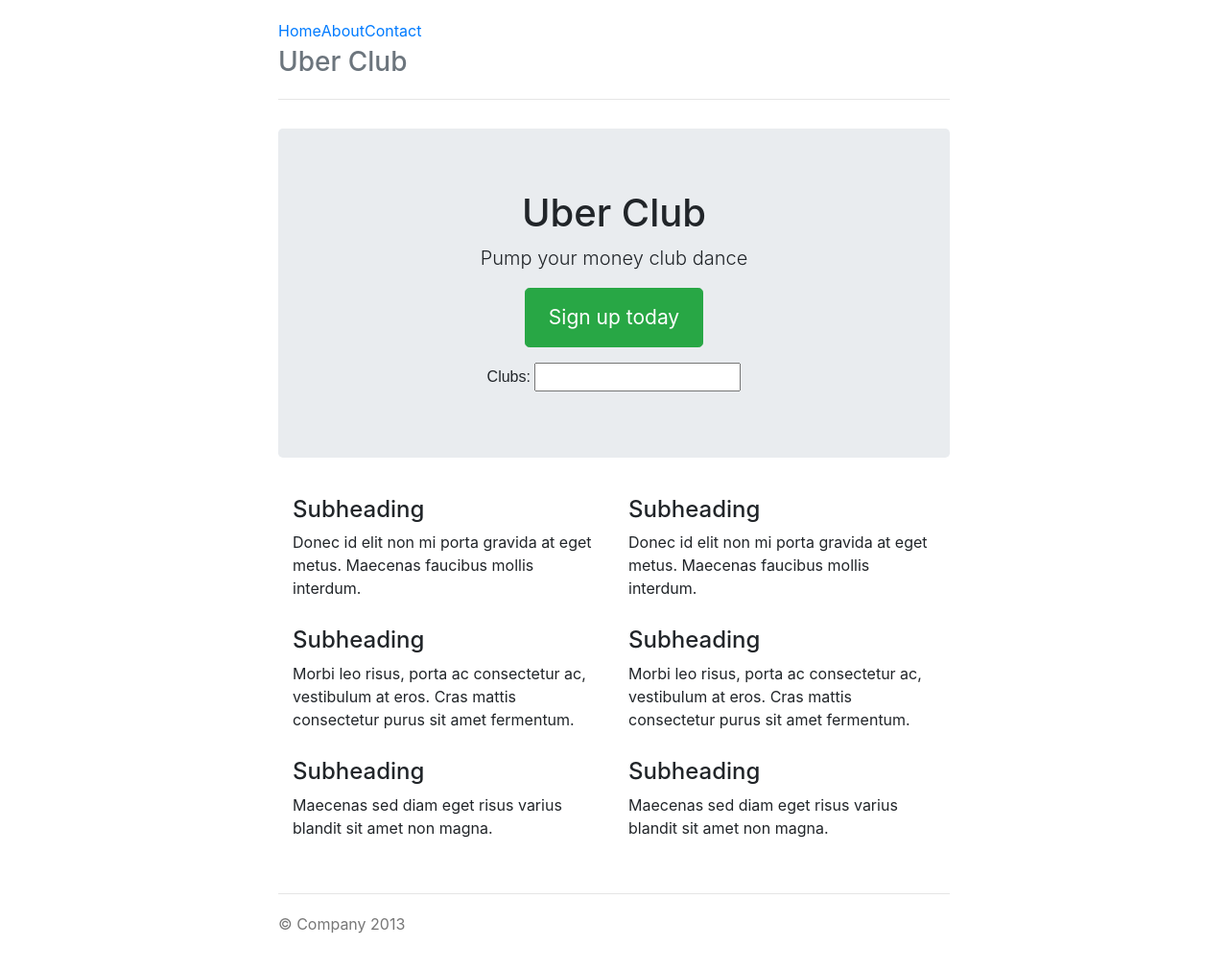
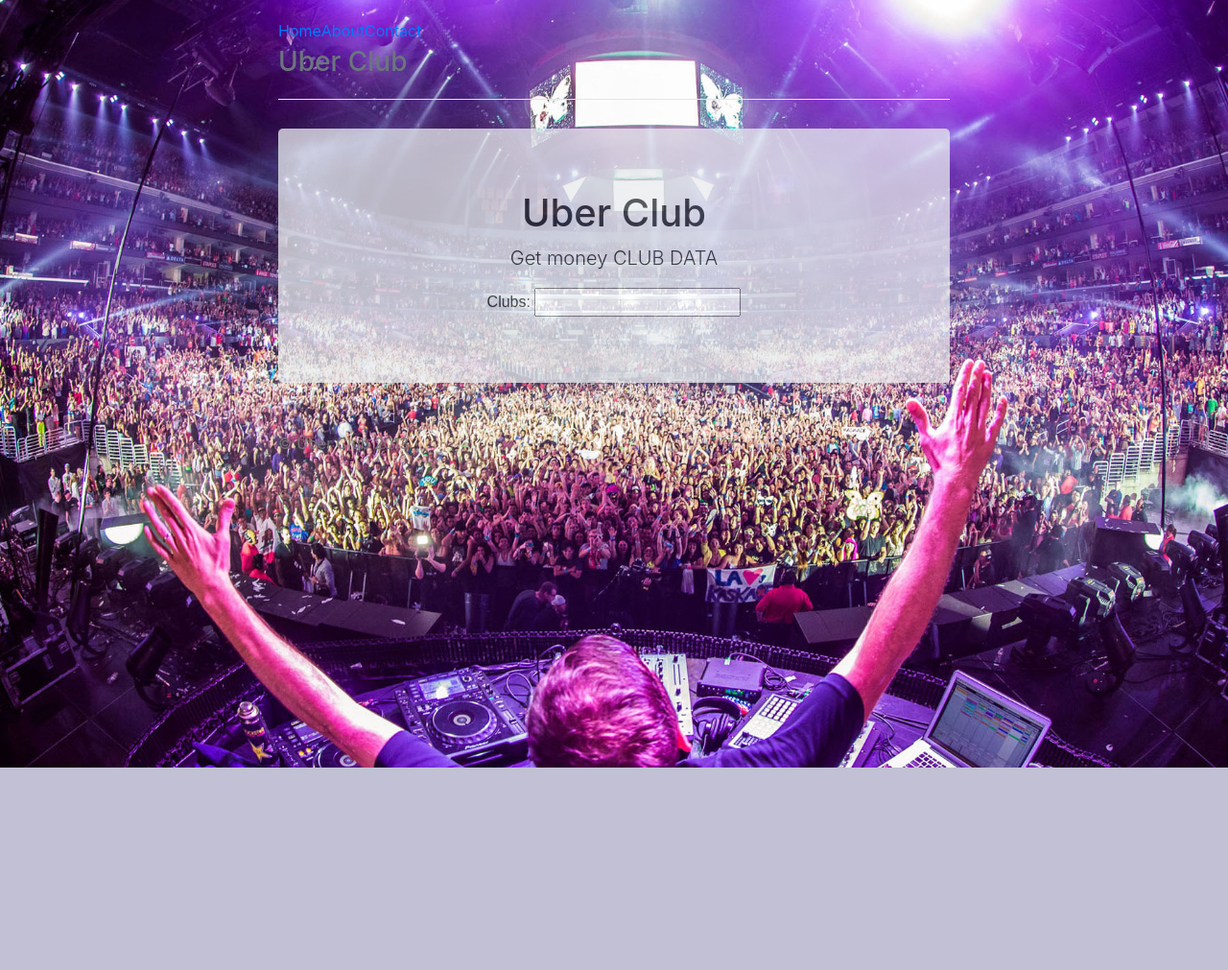
Before and after one commit to stewsmith/uber_club, a Flask app: page / in a window 1280 px wide. Shown: the whole page at 96% size. After the commit the page ends 800 px from the top, so only its background shows below. Run offline with Flask 2, Linux system fonts and the light colour scheme; data that the repository does not hold is empty; some libraries are stand-ins or nearby versions.

Commit message:
style background

```diff
--- a/web_app/static/jumbotron-narrow.css
+++ b/web_app/static/jumbotron-narrow.css
@@ -28,7 +28,6 @@
 .footer {
   padding-top: 19px;
   color: #777;
-  border-top: 1px solid #e5e5e5;
 }
 
 /* Customize container */
@@ -45,6 +44,7 @@
 .jumbotron {
   text-align: center;
   border-bottom: 1px solid #e5e5e5;
+  opacity: 0.75;
 }
 .jumbotron .btn {
   font-size: 21px;
--- /dev/null
+++ b/web_app/static/style.css
@@ -0,0 +1,5 @@
+body {
+    background-image:url('edm.jpg');
+    background-size:cover;
+    background-repeat:no-repeat;
+}
--- a/web_app/templates/index.html
+++ b/web_app/templates/index.html
@@ -11,13 +11,14 @@
     <script src="http://code.jquery.com/jquery-1.9.1.js"></script>
     <script src="http://code.jquery.com/ui/1.10.3/jquery-ui.js"></script>
 
-    <title>Narrow Jumbotron Template for Bootstrap</title>
+    <title>Uber Club</title>
 
     <!-- Bootstrap core CSS -->
     <link href="/static/bootstrap/dist/css/bootstrap.css" rel="stylesheet">
 
     <!-- Custom styles for this template -->
     <link href="/static/jumbotron-narrow.css" rel="stylesheet">
+    <link href="/static/style.css" rel="stylesheet">
 
     <!-- HTML5 shim and Respond.js IE8 support of HTML5 elements and media queries -->
     <!--[if lt IE 9]>
@@ -40,40 +41,16 @@
 
       <div class="jumbotron">
         <h1>Uber Club</h1>
-        <p class="lead">Pump your money club dance</p>
-        <p><a class="btn btn-lg btn-success" href="#" role="button">Sign up today</a></p>
+        <p class="lead">Get money CLUB DATA</p>
+        <!--<p><a class="btn btn-lg btn-success" href="#" role="button">Sign up today</a></p>-->
         <div class="ui-widget">
             <label for="clubs">Clubs: </label>
             <input id="clubs" />
         </div>
       </div>
 
-      <div class="row marketing">
-        <div class="col-lg-6">
-          <h4>Subheading</h4>
-          <p>Donec id elit non mi porta gravida at eget metus. Maecenas faucibus mollis interdum.</p>
-
-          <h4>Subheading</h4>
-          <p>Morbi leo risus, porta ac consectetur ac, vestibulum at eros. Cras mattis consectetur purus sit amet fermentum.</p>
-
-          <h4>Subheading</h4>
-          <p>Maecenas sed diam eget risus varius blandit sit amet non magna.</p>
-        </div>
-
-        <div class="col-lg-6">
-          <h4>Subheading</h4>
-          <p>Donec id elit non mi porta gravida at eget metus. Maecenas faucibus mollis interdum.</p>
-
-          <h4>Subheading</h4>
-          <p>Morbi leo risus, porta ac consectetur ac, vestibulum at eros. Cras mattis consectetur purus sit amet fermentum.</p>
-
-          <h4>Subheading</h4>
-          <p>Maecenas sed diam eget risus varius blandit sit amet non magna.</p>
-        </div>
-      </div>
-
       <div class="footer">
-        <p>&copy; Company 2013</p>
+        <p>&copy; Uber Club 2013</p>
       </div>
 
     </div> <!-- /container -->
```
Also changed, not shown: web_app/static/edm.jpg (added).
